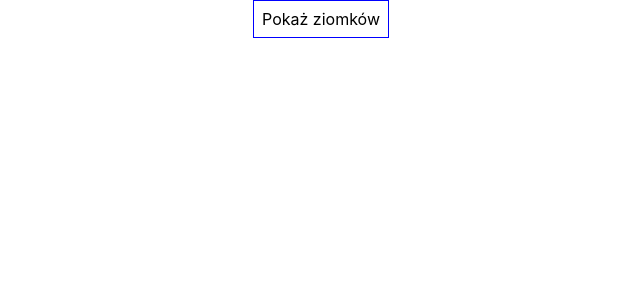
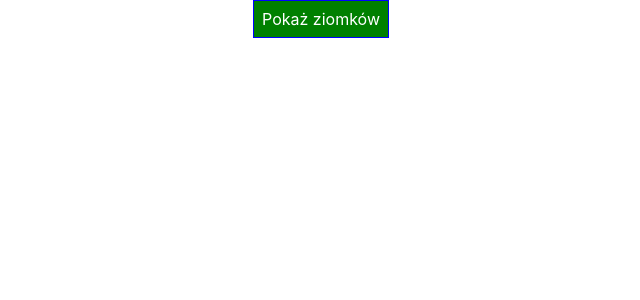
Before and after one commit to MaciejUberna/ReactExercises, a React (Create React App) app: page / in a window 1280 px wide. Shown: the top 300 px of the page, without its empty margins (319-959 px from the left). Built offline with nearby package versions, Linux system fonts and the light colour scheme.

Commit message:
Mod: src/App.js changed style dynamically.

```diff
--- a/src/App.js
+++ b/src/App.js
@@ -56,13 +56,16 @@ class App extends Component {
 
   render() {
 
-    const style = {
-      backgroundColor: 'white',
+    const toggleButtonStyle = {
+      backgroundColor: 'green',
+      color: 'white',
       font: 'inherit',
       border: '1px solid blue',
       padding: '8px',
       cursor: 'pointer'
     }
+
+    let toggleButtonText = 'Pokaż ziomków';
 
     const displayArr = this.state.persons.concat(this.someOtherPersons);
 
@@ -82,11 +85,14 @@ class App extends Component {
         <hr></hr>
       </div>
       );
+
+      toggleButtonStyle.backgroundColor = 'red';
+      toggleButtonText = 'Ukryj ziomków';
     }
 
     return (
       <div className="App">
-        <button style={style} onClick={this.togglePersonsHandler}>Pokaż ziomków</button>
+        <button style={toggleButtonStyle} onClick={this.togglePersonsHandler}>{toggleButtonText}</button>
         {multiplePersons}
       </div>
     );
```
